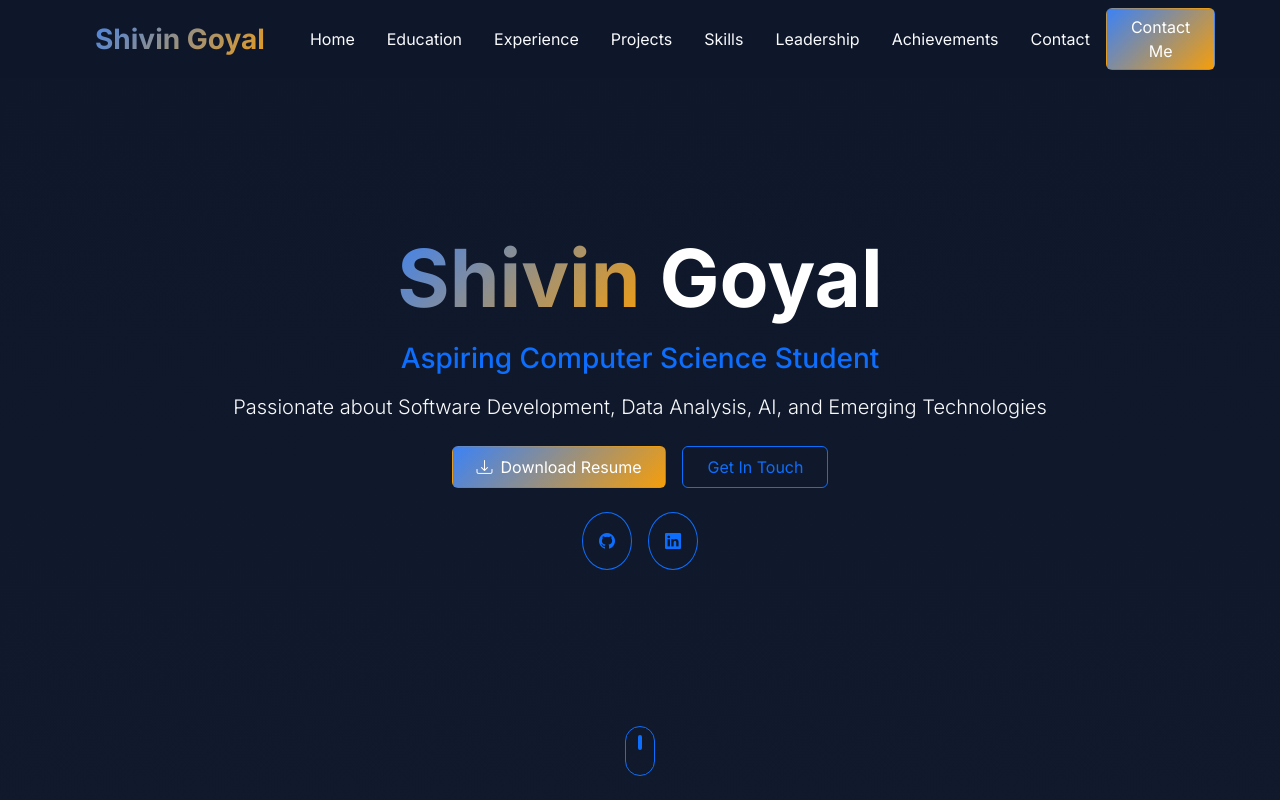
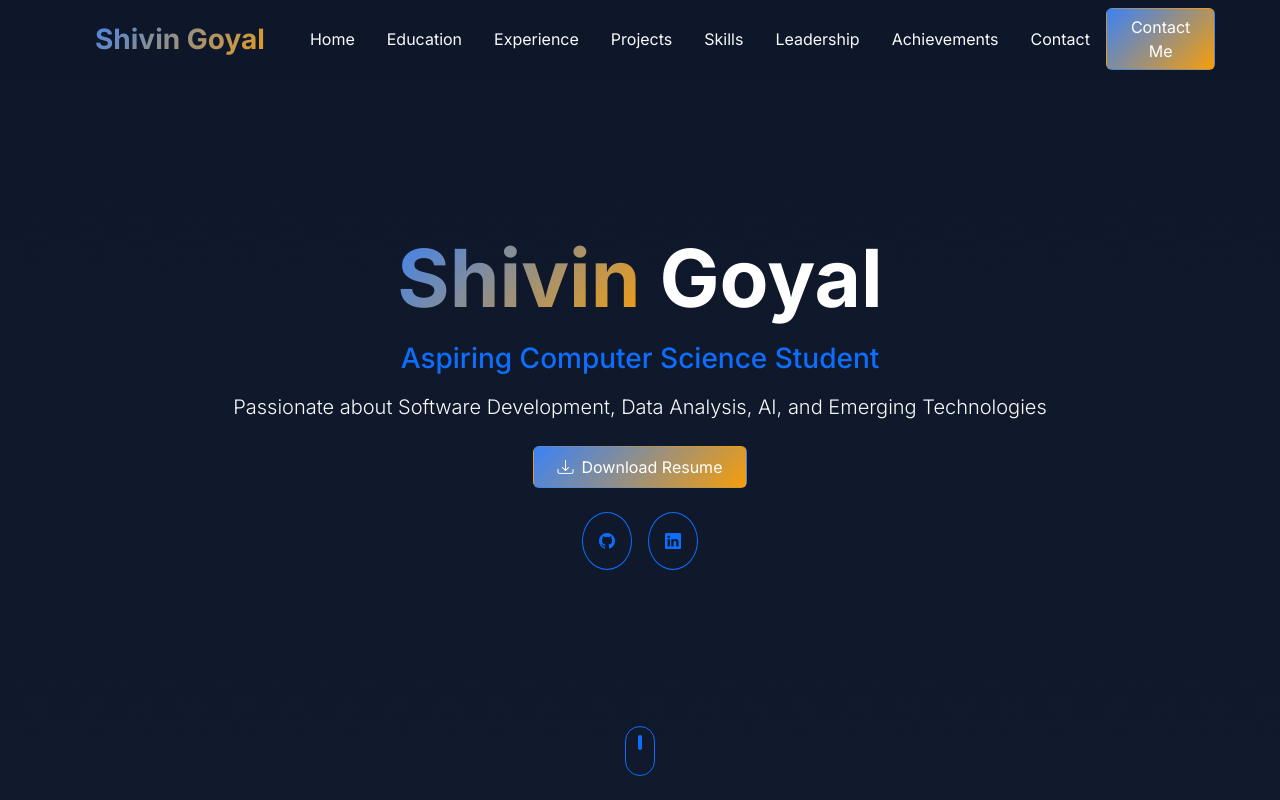
Before and after one commit to shivin88/resume_react_app, a React (Create React App) app: page / in a window 1280 px wide. Shown: the top 800 px of the page. Built offline with nearby package versions, Linux system fonts and the light colour scheme.

Commit message:
removed some bugs

```diff
--- a/src/components/HeroSection.js
+++ b/src/components/HeroSection.js
@@ -28,9 +28,6 @@ const HeroSection = () => {
                 <i className="bi bi-download me-2"></i>
                 Download Resume
               </button>
-              <button className="btn btn-outline-primary px-4 py-2" onClick={() => document.getElementById('contact')?.scrollIntoView({ behavior: 'smooth' })}>
-                Get In Touch
-              </button>
             </div>
             <div className="d-flex justify-content-center gap-3">
               <a href="https://github.com" className="btn btn-outline-primary rounded-circle p-3">
```
